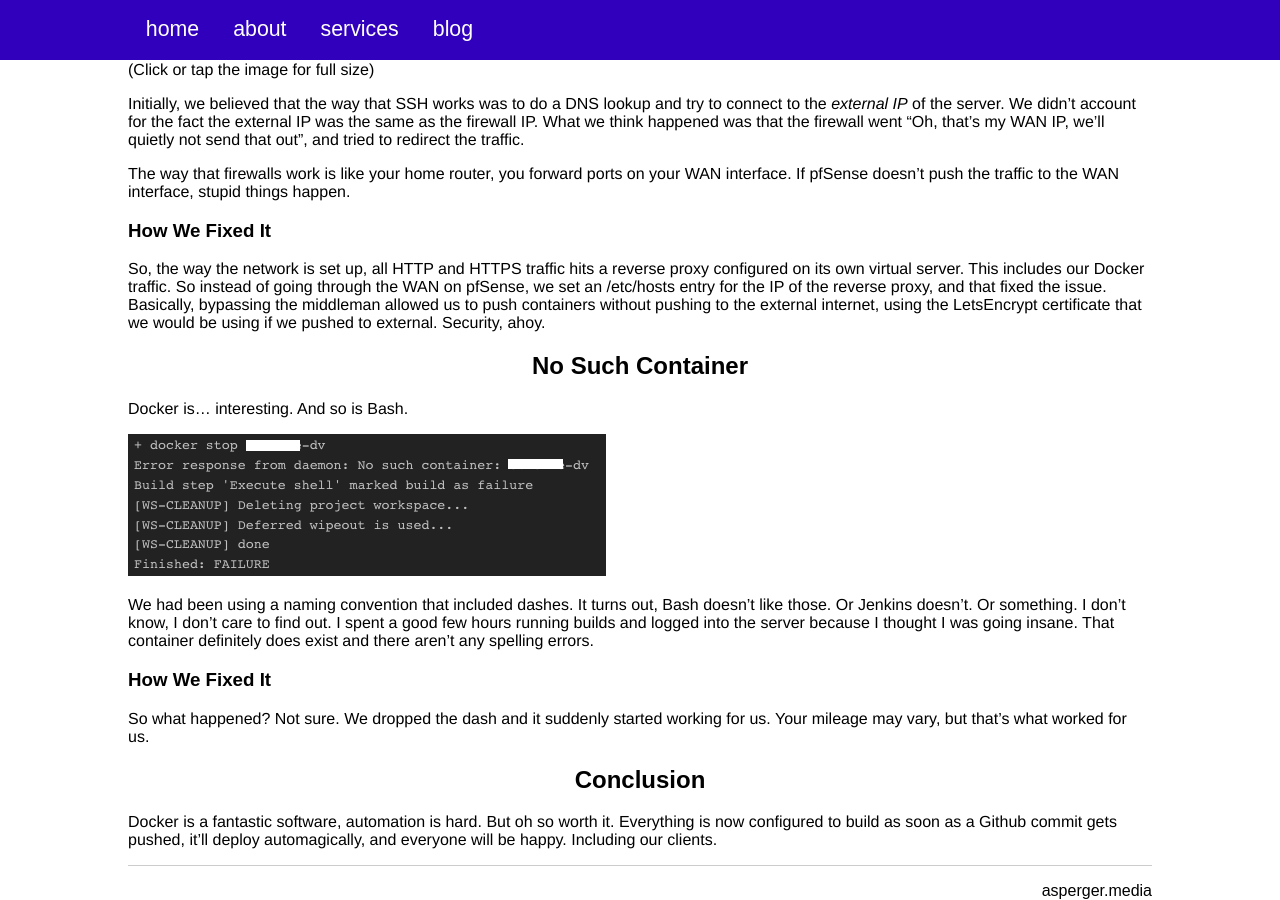
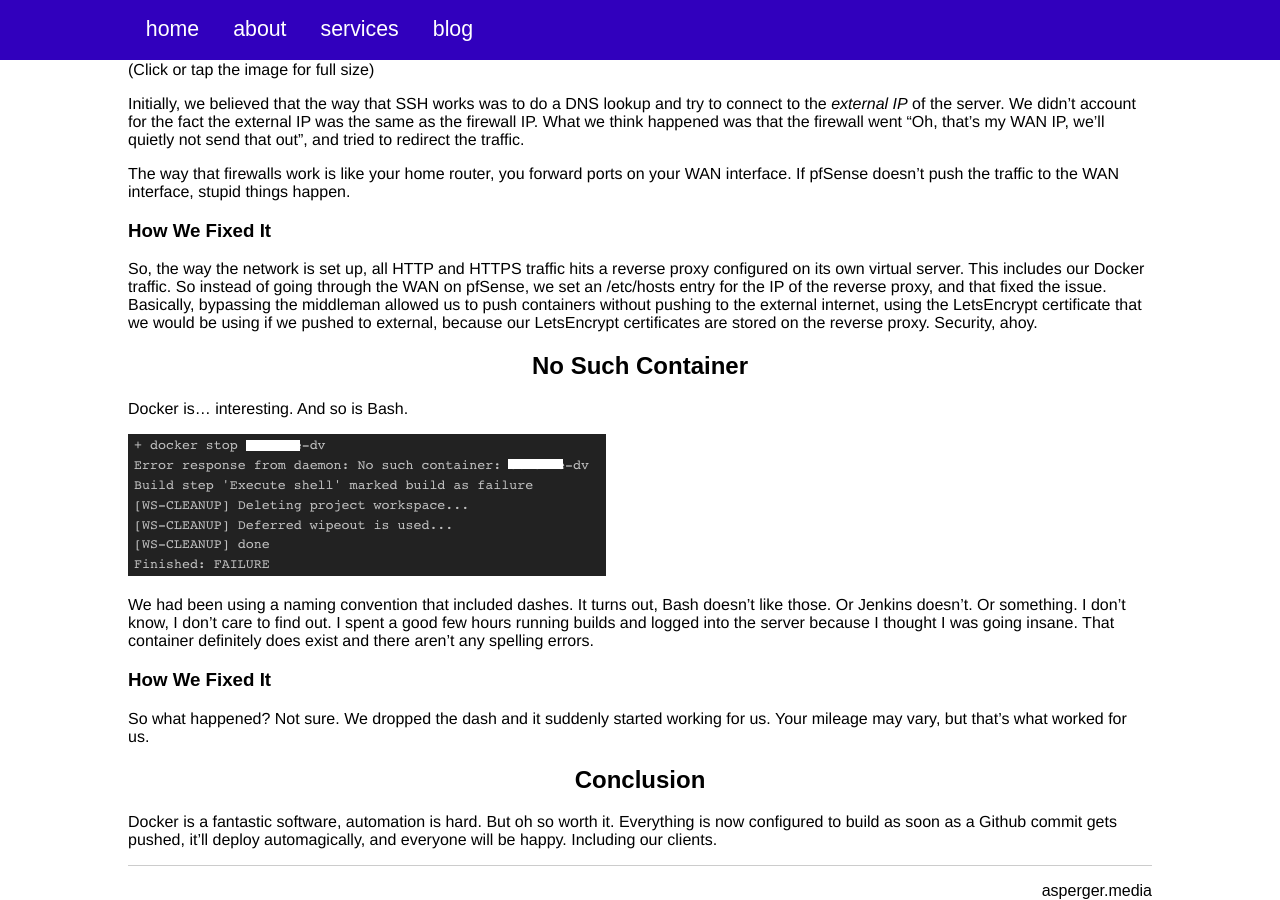
Before and after one commit to aspergermedia/aspergermedia.github.io, a Jekyll site: the page built from _posts/2020-01-31-the-agony-of-moving-to-docker.md, in a window 1280 px wide and 900 px high, scrolled down 859 px. Built offline with Jekyll 4.4.1, drawn with Linux system fonts in a browser that asks for light colours; some web fonts are replaced.

Commit message:
Clarification

```diff
--- a/_posts/2020-01-31-the-agony-of-moving-to-docker.md
+++ b/_posts/2020-01-31-the-agony-of-moving-to-docker.md
@@ -32,7 +32,7 @@ Initially, we believed that the way that SSH works was to do a DNS lookup and tr
 The way that firewalls work is like your home router, you forward ports on your WAN interface. If pfSense doesn't push the traffic to the WAN interface, stupid things happen.
 
 ### How We Fixed It
-So, the way the network is set up, all HTTP and HTTPS traffic hits a reverse proxy configured on its own virtual server. This includes our Docker traffic. So instead of going through the WAN on pfSense, we set an /etc/hosts entry for the IP of the reverse proxy, and that fixed the issue. Basically, bypassing the middleman allowed us to push containers without pushing to the external internet, using the LetsEncrypt certificate that we would be using if we pushed to external. Security, ahoy.
+So, the way the network is set up, all HTTP and HTTPS traffic hits a reverse proxy configured on its own virtual server. This includes our Docker traffic. So instead of going through the WAN on pfSense, we set an /etc/hosts entry for the IP of the reverse proxy, and that fixed the issue. Basically, bypassing the middleman allowed us to push containers without pushing to the external internet, using the LetsEncrypt certificate that we would be using if we pushed to external, because our LetsEncrypt certificates are stored on the reverse proxy. Security, ahoy.
 
 ## No Such Container
 Docker is... interesting. And so is Bash.
```
